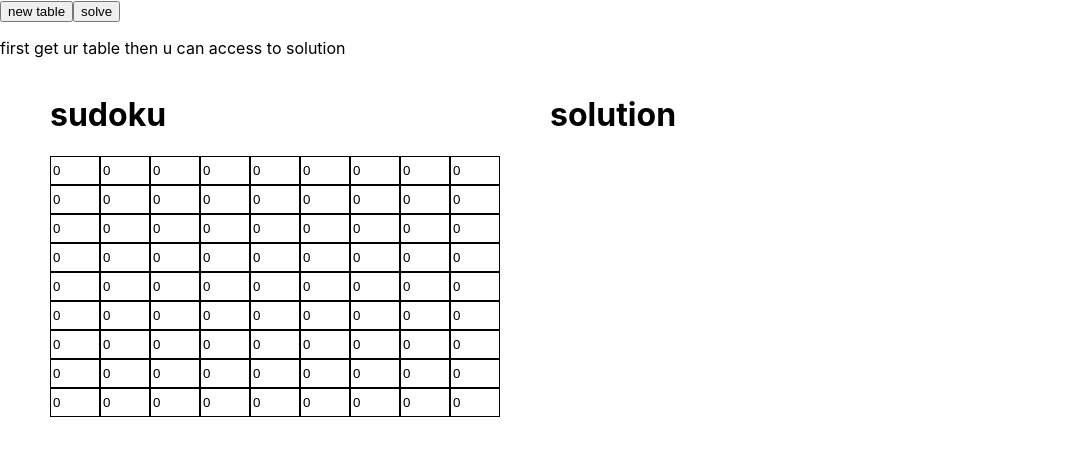
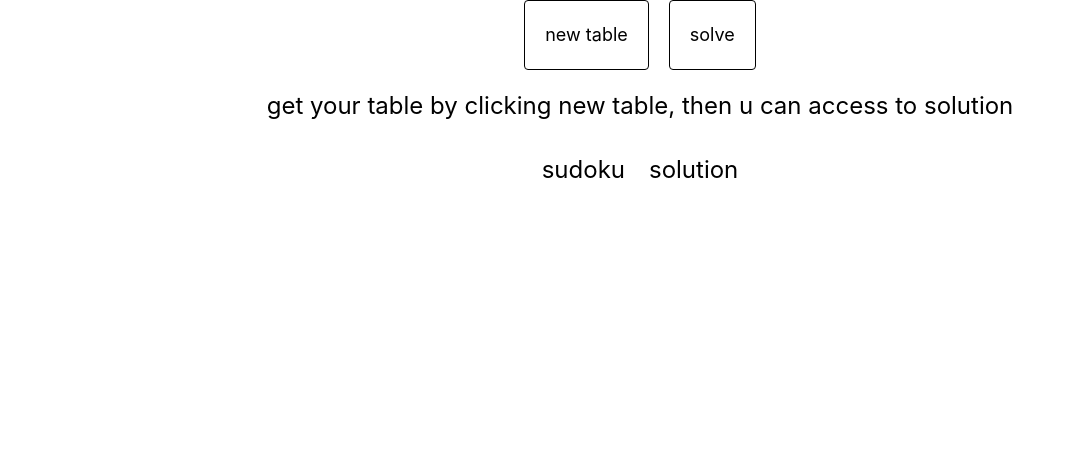
Before and after one commit to dufren/sudoku-challange, a React (Create React App) app: page / in a window 1280 px wide. Shown: the top 456 px of the page, without its empty margins (0-1075 px from the left). Built offline with nearby package versions, Linux system fonts and the light colour scheme.

Commit message:
ready to deploy

```diff
--- a/package.json
+++ b/package.json
@@ -8,6 +8,7 @@
     "@testing-library/user-event": "^13.5.0",
     "axios": "^1.3.2",
     "react": "^18.2.0",
+    "react-confetti": "^6.1.0",
     "react-dom": "^18.2.0",
     "react-scripts": "5.0.1",
     "web-vitals": "^2.1.4"
@@ -35,5 +36,8 @@
       "last 1 firefox version",
       "last 1 safari version"
     ]
+  },
+  "devDependencies": {
+    "tailwindcss": "^3.2.7"
   }
 }
--- a/src/App.js
+++ b/src/App.js
@@ -1,48 +1,54 @@
 import { useState } from "react";
 import axios from "axios";
-
-const initialState = [
-  [0, 0, 0, 0, 0, 0, 0, 0, 0],
-  [0, 0, 0, 0, 0, 0, 0, 0, 0],
-  [0, 0, 0, 0, 0, 0, 0, 0, 0],
-  [0, 0, 0, 0, 0, 0, 0, 0, 0],
-  [0, 0, 0, 0, 0, 0, 0, 0, 0],
-  [0, 0, 0, 0, 0, 0, 0, 0, 0],
-  [0, 0, 0, 0, 0, 0, 0, 0, 0],
-  [0, 0, 0, 0, 0, 0, 0, 0, 0],
-  [0, 0, 0, 0, 0, 0, 0, 0, 0],
-];
+import Confetti from "react-confetti";
 
 function App() {
-  const [puzzle, setPuzzle] = useState(initialState);
+  const [puzzle, setPuzzle] = useState([]);
   const [solution, setSolution] = useState([]);
   const [visible, setVisible] = useState(false);
+  const [isCompleted, setIsCompleted] = useState(false);
 
   const handleFetchPuzzle = () => {
     axios.get("https://sudoku-api.vercel.app/api/dosuku").then((res) => {
       const data = res.data;
       setPuzzle(data.newboard.grids[0].value);
       setSolution(data.newboard.grids[0].solution);
+      setVisible(false);
+      setIsCompleted(false);
     });
   };
 
   const handleSolution = () => {
-    setVisible(!visible);
+    if (puzzle.length > 0) {
+      setVisible((prev) => !prev);
+
+      let solutionForCompare = solution.toString();
+      let puzzleForCompare = puzzle.toString();
+
+      if (solutionForCompare === puzzleForCompare) {
+        setIsCompleted(true);
+      }
+    }
   };
 
   const handleCol = (rowIdx, colIdx, value) => {
-    const newGrid = [...puzzle];
-    newGrid[rowIdx][colIdx] = value;
-    setPuzzle(newGrid);
+    value = parseInt(value);
+
+    if (value >= 0 && value <= 9) {
+      const newGrid = [...puzzle];
+      newGrid[rowIdx][colIdx] = value;
+      setPuzzle(newGrid);
+    }
   };
 
   const handleMap = (data) => {
     return data?.map((row, rowIdx) => (
-      <div key={rowIdx} className="row">
+      <div key={rowIdx}>
         {row.map((col, colIdx) => (
-          <div key={colIdx} className="col">
+          <div className="" key={colIdx}>
             <input
-              type="text"
+              className="w-10 border border-black outline-none text-center"
+              type="number"
               value={col}
               onChange={(e) => handleCol(rowIdx, colIdx, e.target.value)}
             />
@@ -53,25 +59,49 @@ function App() {
   };
 
   return (
-    <div className="app">
-      <div className="buttons">
-        <button onClick={handleFetchPuzzle}>new table</button>
-        <button onClick={handleSolution}>solve</button>
-        <p>first get ur table then u can access to solution</p>
+    <div>
+      <div className="text-center">
+        {isCompleted && <Confetti className="w-full" />}
+        <button
+          className="p-5 rounded border border-black mr-5 text-lg"
+          onClick={handleFetchPuzzle}
+        >
+          new table
+        </button>
+        <button
+          className="p-5 rounded border border-black text-lg"
+          onClick={handleSolution}
+        >
+          solve
+        </button>
+        <p className="text-2xl p-5">
+          get your table by clicking new table, then u can access to solution
+        </p>
       </div>
-      <div className="main">
-        <div>
-          <h1>sudoku</h1>
-          <div className="grid">{handleMap(puzzle)}</div>
+
+      <div className="flex justify-center">
+        <div className="">
+          <h1 className="text-center p-3 text-2xl">sudoku</h1>
+          <div className="grid grid-cols-9 w-3/4 mx-auto">
+            {handleMap(puzzle)}
+          </div>
         </div>
 
         <div>
-          <h1>solution</h1>
+          <h1 className="text-center p-3 text-2xl">solution</h1>
           {visible && (
-            <div className="grid-solution">{handleMap(solution)}</div>
+            <div className="grid grid-cols-9 w-3/4 mx-auto">
+              {handleMap(solution)}
+            </div>
           )}
         </div>
       </div>
+      {isCompleted && (
+        <div className="p-10 text-4xl text-center">
+          <p>Well done, you have completed the table with success.</p>
+          <p>You can start again with getting a new table</p>
+        </div>
+      )}
     </div>
   );
 }
--- a/src/index.css
+++ b/src/index.css
@@ -1,3 +1,7 @@
+@tailwind base;
+@tailwind components;
+@tailwind utilities;
+
 body {
   margin: 0;
   font-family: -apple-system, BlinkMacSystemFont, "Segoe UI", "Roboto", "Oxygen",
@@ -12,36 +16,13 @@ code {
     monospace;
 }
 
-.grid {
-  padding-left: 50px;
-  display: grid;
-  grid-template-columns: repeat(9, 50px);
+input::-webkit-outer-spin-button,
+input::-webkit-inner-spin-button {
+  -webkit-appearance: none;
+  margin: 0;
 }
 
-.grid-solution {
-  padding-left: 50px;
-  display: grid;
-  grid-template-columns: repeat(9, 50px);
+/* Firefox */
+input[type="number"] {
+  -moz-appearance: textfield;
 }
-
-.col {
-  border: 1px solid black;
-}
-
-.row input {
-  border: 0px solid;
-  width: 25px;
-  height: 25px;
-}
-
-.row input:focus {
-  outline: none;
-}
-
-.main {
-  display: flex;
-}
-
-h1 {
-  padding-left: 50px;
-}
--- /dev/null
+++ b/tailwind.config.js
@@ -0,0 +1,8 @@
+/** @type {import('tailwindcss').Config} */
+module.exports = {
+  content: ["./src/**/*.{js,jsx,ts,tsx}"],
+  theme: {
+    extend: {},
+  },
+  plugins: [],
+};
```
Also changed, not shown: 1 other file (tests, documents, lock files or other folders).
